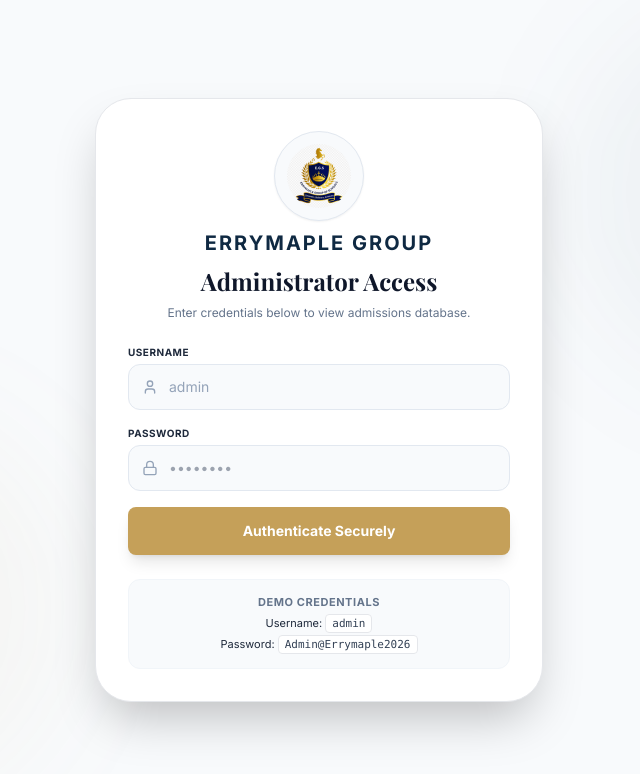
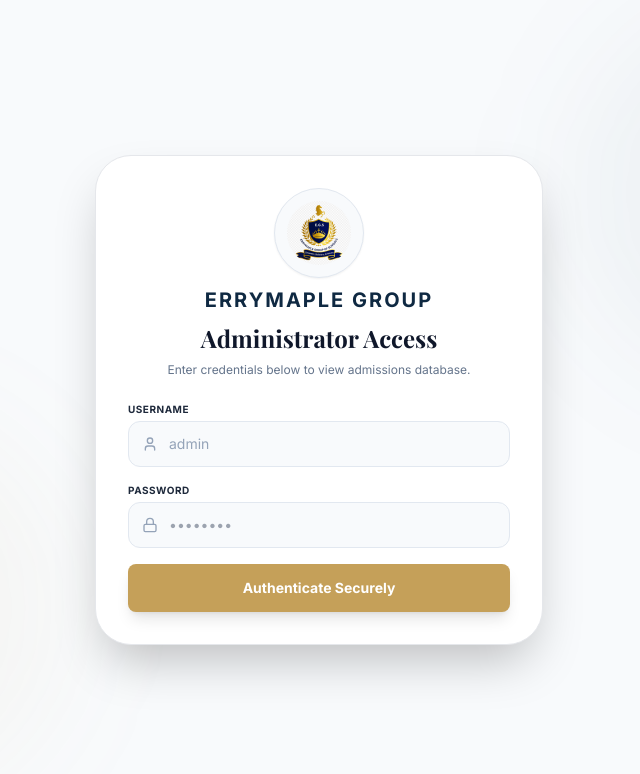
Before and after one commit to unclechipaz/errymaple-portal, a Next.js app: page /admin in a window 1280 px wide. Shown: the top 774 px of the page, without its empty margins (321-961 px from the left). Built offline with nearby package versions, Linux system fonts and the light colour scheme; a web font is replaced by a local one.

Commit message:
Remove demo credentials helper banner from admin login UI

```diff
--- a/app/admin/page.tsx
+++ b/app/admin/page.tsx
@@ -219,13 +219,6 @@
                 Authenticate Securely
               </Button>
             </form>
-
-            {/* Helper credentials banner for testing */}
-            <div className="bg-slate-50 border border-slate-100 p-3.5 rounded-xl text-[11px] text-slate-550 space-y-1 text-center">
-              <span className="font-bold text-slate-500 block uppercase tracking-wider">Demo Credentials</span>
-              <p>Username: <code className="bg-white px-1.5 py-0.5 rounded border border-slate-150 text-slate-700">admin</code></p>
-              <p>Password: <code className="bg-white px-1.5 py-0.5 rounded border border-slate-150 text-slate-700">Admin@Errymaple2026</code></p>
-            </div>
           </motion.div>
         ) : (
           /* DASHBOARD PANEL */
```
